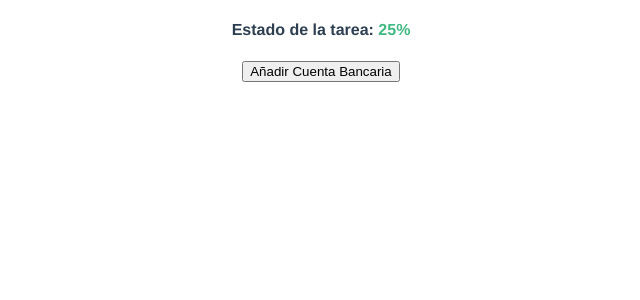
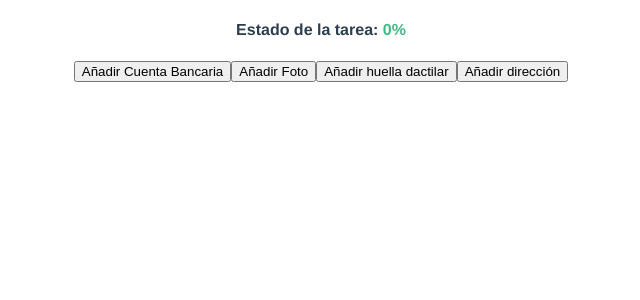
Before and after one commit to Pancratzia/Vue-Projects, a Vue app in the folder control-project/: page / in a window 1280 px wide. Shown: the top 300 px of the page, without its empty margins (319-959 px from the left). Built offline with nearby package versions, Linux system fonts and the light colour scheme.

Commit message:
Añadiendo nuevas funcionalidades para manejar varias tareas y utilizar el mismo control delegado

```diff
--- a/control-project/src/components/ChildComponent.vue
+++ b/control-project/src/components/ChildComponent.vue
@@ -5,16 +5,17 @@
 </template>
 
 <script lang="ts" setup>
-import { onMounted, ref, Ref, defineExpose } from 'vue';
+import { ref, Ref, defineExpose } from 'vue';
 
 const percentage: Ref<number> = ref(0);
 
-onMounted(() => {
-    percentage.value = ref(25);
-})
 
-const recalculate = () => {
-    percentage.value = 50;
+const recalculate = (value) => {
+    percentage.value = value;
+
+    if (percentage.value >= 100) {
+        alert('Tarea completada');
+    }
 }
 
 defineExpose({ recalculate });
--- a/control-project/src/components/ParentComponent.vue
+++ b/control-project/src/components/ParentComponent.vue
@@ -2,19 +2,39 @@
     <div>
         <ChildComponent ref="percentageComponent"></ChildComponent>
 
-        <button @click="banco">Añadir Cuenta Bancaria</button>
+        <button id="cuenta-bancaria" @click="finishTask('cuenta bancaria', 'cuenta-bancaria')">Añadir Cuenta Bancaria</button>
+        <button id="foto" @click="finishTask('foto', 'foto')">Añadir Foto</button>
+        <button id="huella-dactilar" @click="finishTask('huella dactilar', 'huella-dactilar')">Añadir huella dactilar</button>
+        <button id="direccion" @click="finishTask('dirección', 'direccion')">Añadir dirección</button>
+
     </div>
 </template>
 
 <script lang="ts" setup>
 import ChildComponent from './ChildComponent.vue';
-import { ref } from 'vue';
+import { ref, onMounted } from 'vue';
 const percentageComponent = ref(null);
+const percentage = ref(0);
+const tasksCompleted = ref(0);
 
-const banco = () => {
+onMounted(() => {
+    percentageComponent.value.recalculate(percentage.value);
+});
 
+const finishTask = (type: string, buttonToDisable: string) => {
     //Conecta con el Servicio y sube la información
-    alert("Se ha añadido una cuenta bancaria");
-    percentageComponent.value.recalculate();
+    alert('Se ha añadido la ' + type);
+    updatePercentage();
+    disableButton(buttonToDisable);
+}
+
+const disableButton = (buttonToDisable: string) => {
+    document.getElementById(buttonToDisable).disabled = true;
+}
+
+const updatePercentage = () => {
+    tasksCompleted.value++;
+    percentage.value = Math.round((tasksCompleted.value / 4) * 100);
+    percentageComponent.value.recalculate(percentage.value);
 }
 </script>
```
